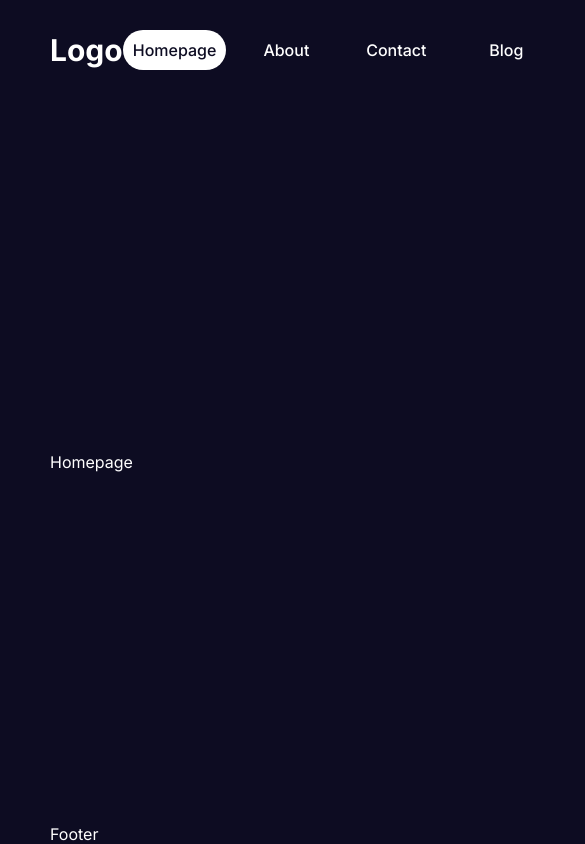
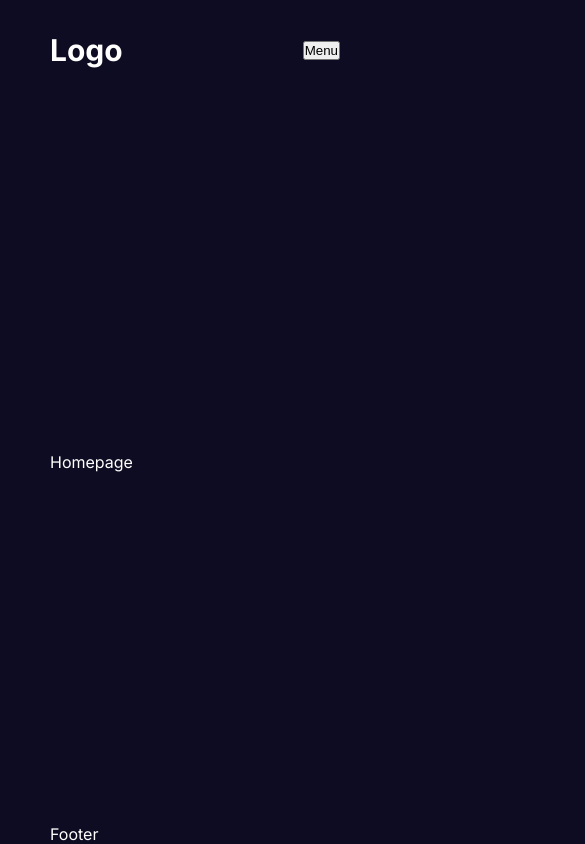
Before and after one commit to ZainAhmed/FullStackReactApp, a Next.js app: page / in a window 390 px wide. Shown: the top 844 px of the page, 585 px wide, since content can reach past the window. Built offline with nearby package versions, Linux system fonts and the light colour scheme.

Commit message:
created menu navbar

```diff
--- a/src/components/navbar/links/Links.tsx
+++ b/src/components/navbar/links/Links.tsx
@@ -1,7 +1,7 @@
-import React from "react";
+"use client";
+import { useState } from "react";
 import styles from "./links.module.css";
 import NavLink from "./navLink/NavLink";
-function Links() {
 const links = [
   {
     title: "Homepage",
@@ -20,10 +20,12 @@
     path: "/blog",
   },
 ];
-
+function Links() {
+  const [isOpen, setOpen] = useState(false);
   const isAdmin = true;
   const isLoggedin = true;
   return (
+    <div className={styles.container}>
       <div className={styles.links}>
         {links.map((link, index) => (
           <NavLink item={link} key={index} />
@@ -37,6 +39,20 @@
           <NavLink item={{ title: "Login", path: "/login" }} />
         )}
       </div>
+      <button
+        className={styles.menuButton}
+        onClick={() => setOpen((prev) => !prev)}
+      >
+        Menu
+      </button>
+      {isOpen && (
+        <div className={styles.mobileLinks}>
+          {links.map((link, index) => (
+            <NavLink item={link} key={index} />
+          ))}
+        </div>
+      )}
+    </div>
   );
 }
 
--- a/src/components/navbar/links/links.module.css
+++ b/src/components/navbar/links/links.module.css
@@ -9,3 +9,31 @@
   cursor: pointer;
   font-weight: bold;
 }
+
+.menuButton,
+.mobileLinks {
+  display: none;
+}
+
+@media (max-width: 786px) {
+  .links {
+    display: none;
+  }
+  .menuButton {
+    display: block;
+    cursor: pointer;
+  }
+  .mobileLinks {
+    position: absolute;
+    top: 100px;
+    right: 0;
+    width: 50%;
+    height: calc(100vh - 100px);
+    background-color: rebeccapurple;
+    display: flex;
+    flex-direction: column;
+    align-items: center;
+    justify-content: center;
+    gap: 10px;
+  }
+}
```
Lines whose indentation alone changed are shown as unchanged.
